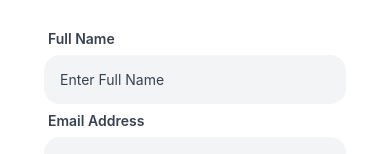
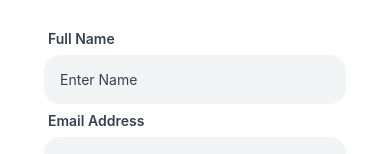
Before and after one commit to subarna-21/nepali-scribble-client, a React Native app: screen /SignUp in a window 390 px wide. Shown: the part 148-302 px from the top of the page. Built offline with nearby package versions, Linux system fonts and the light colour scheme.

Commit message:
added form validation

```diff
--- a/package.json
+++ b/package.json
@@ -9,9 +9,11 @@
     "web": "expo start --web"
   },
   "dependencies": {
+    "@hookform/resolvers": "^3.3.4",
     "@react-navigation/native": "^6.1.9",
     "@react-navigation/native-stack": "^6.9.17",
     "@tanstack/react-query": "^5.25.0",
+    "axios": "^1.6.7",
     "expo": "^49.0.21",
     "expo-status-bar": "~1.6.0",
     "nativewind": "^2.0.11",
@@ -21,7 +23,8 @@
     "react-native": "0.72.6",
     "react-native-heroicons": "^4.0.0",
     "react-native-safe-area-context": "4.6.3",
-    "react-native-screens": "~3.22.0"
+    "react-native-screens": "~3.22.0",
+    "zod": "^3.22.4"
   },
   "devDependencies": {
     "@babel/core": "^7.20.0",
--- /dev/null
+++ b/schema/auth/register.schema.ts
@@ -0,0 +1,10 @@
+import * as z from "zod";
+
+export const registerUserSchema = z.object({
+  email: z.string().email({ message: "Invalid email address" }),
+  password: z
+    .string()
+    .min(6, { message: "Password must be at least 6 characters" }),
+});
+
+export type RegisterUserInput = z.infer<typeof registerUserSchema>;
--- a/screens/SignUpScreen.tsx
+++ b/screens/SignUpScreen.tsx
@@ -5,9 +5,26 @@ import { SafeAreaView } from "react-native-safe-area-context";
 import { ArrowLeftIcon } from "react-native-heroicons/solid";
 import { useNavigation } from "@react-navigation/native";
 import { AppScreenNavigationProp } from "../app.d";
+import { Controller, useForm } from "react-hook-form";
+import { zodResolver } from "@hookform/resolvers/zod";
+import {
+  RegisterUserInput,
+  registerUserSchema,
+} from "../schema/auth/register.schema";
 
 export default function SignUpScreen() {
   const navigation = useNavigation<AppScreenNavigationProp>();
+  const {
+    register,
+    setValue,
+    handleSubmit,
+    control,
+    reset,
+    formState: { errors },
+  } = useForm<RegisterUserInput>({
+    resolver: zodResolver(registerUserSchema),
+    mode: "all",
+  });
   return (
     <View
       className="flex-1 bg-white"
@@ -35,11 +52,20 @@ export default function SignUpScreen() {
       >
         <View className="form space-y-2">
           <Text className="text-gray-700 mx-4 font-semibold">Full Name</Text>
-          <TextInput
-            className="p-4 bg-gray-100 text-gray-700 rounded-2xl mx-3 mb-4"
-            // value="john@gmail.com"
-            placeholder="Enter Full Name"
-          ></TextInput>
+          <Controller
+            control={control}
+            render={({ field: { onChange, onBlur, value } }) => (
+              <TextInput
+                className="p-4 bg-gray-100 text-gray-700 rounded-2xl mx-3 mb-4"
+                placeholder="Enter Name"
+                onChangeText={onChange}
+                value={value}
+                onBlur={onBlur}
+              ></TextInput>
+            )}
+            name="email"
+            rules={{ required: true }}
+          />
           <Text className="text-gray-700 mx-4 font-semibold">
             Email Address
           </Text>
```
Also changed, not shown: 1 other file (tests, documents, lock files or other folders).
